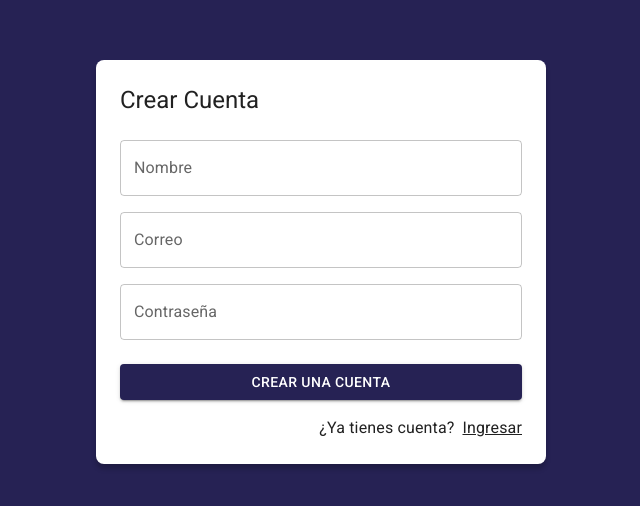
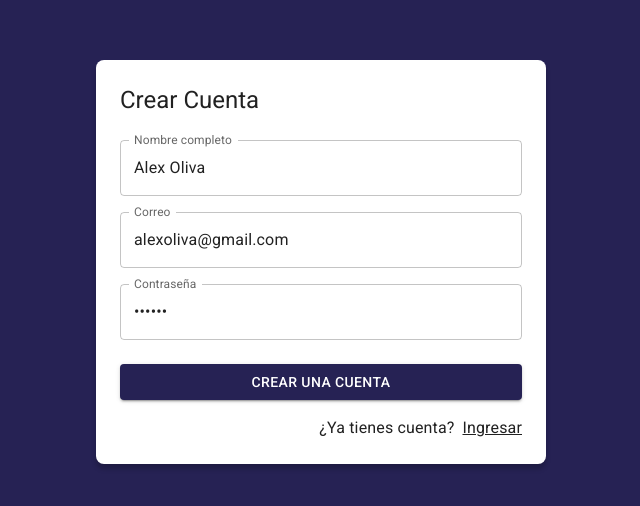
Before and after one commit to Alex87464/Noteverse-JournalApp, a React (Vite) app: page /auth/register in a window 1280 px wide. Shown: the part 138-644 px from the top of the page, without its empty margins (319-959 px from the left). Built offline with nearby package versions, Linux system fonts and the light colour scheme.

Commit message:
Fixes in the registerpage

```diff
--- a/src/auth/pages/RegisterPage.jsx
+++ b/src/auth/pages/RegisterPage.jsx
@@ -1,21 +1,37 @@
 import { Link as RouterLink } from "react-router-dom";
-import { Google } from "@mui/icons-material";
 import { Button, Grid, Link, TextField, Typography } from "@mui/material";
 import { AuthLayout } from "../layout/AuthLayout";
+import { useForm } from "../../hooks/useForm";
+
+const formData = {
+  email: "alexoliva@gmail.com",
+  password: "123456",
+  displayName: "Alex Oliva",
+};
 
 export const RegisterPage = () => {
+  const { displayName, email, password, onInputChange, formState } =
+    useForm(formData);
+
+  const onSubmit = (event) => {
+    event.preventDefault();
+    console.log(formState);
+  };
+
   return (
     <AuthLayout title="Crear Cuenta">
-
-      <form>
+      <form onSubmit={onSubmit}>
         {/* Textfields section */}
         <Grid container>
           <Grid item xs={12} sx={{ mt: 2 }}>
             <TextField
-              label="Nombre"
+              label="Nombre completo"
               type="text"
               placeholder="Nombre Completo"
               fullWidth
+              name="displayName"
+              value={displayName}
+              onChange={onInputChange}
             />
           </Grid>
           <Grid item xs={12} sx={{ mt: 2 }}>
@@ -24,6 +40,9 @@
               type="email"
               placeholder="email@email.com"
               fullWidth
+              name="email"
+              value={email}
+              onChange={onInputChange}
             />
           </Grid>
 
@@ -33,13 +52,16 @@
               type="password"
               placeholder="Contraseña"
               fullWidth
+              name="password"
+              value={password}
+              onChange={onInputChange}
             />
           </Grid>
 
           {/* BUTTON SECTION */}
           <Grid container spacing={2} sx={{ mb: 2, mt: 1 }}>
             <Grid item xs={12}>
-              <Button variant="contained" fullWidth>
+              <Button type="submit" variant="contained" fullWidth>
                 Crear una cuenta
               </Button>
             </Grid>
@@ -47,15 +69,13 @@
 
           {/* Create account link */}
           <Grid container direction="row" justifyContent="end">
-            <Typography sx={{mr: 1 }}>¿Ya tienes cuenta?</Typography>
+            <Typography sx={{ mr: 1 }}>¿Ya tienes cuenta?</Typography>
             <Link component={RouterLink} color="inherit" to="/auth/login">
               Ingresar
             </Link>
           </Grid>
         </Grid>
       </form>
-
-
     </AuthLayout>
   );
 };
```
